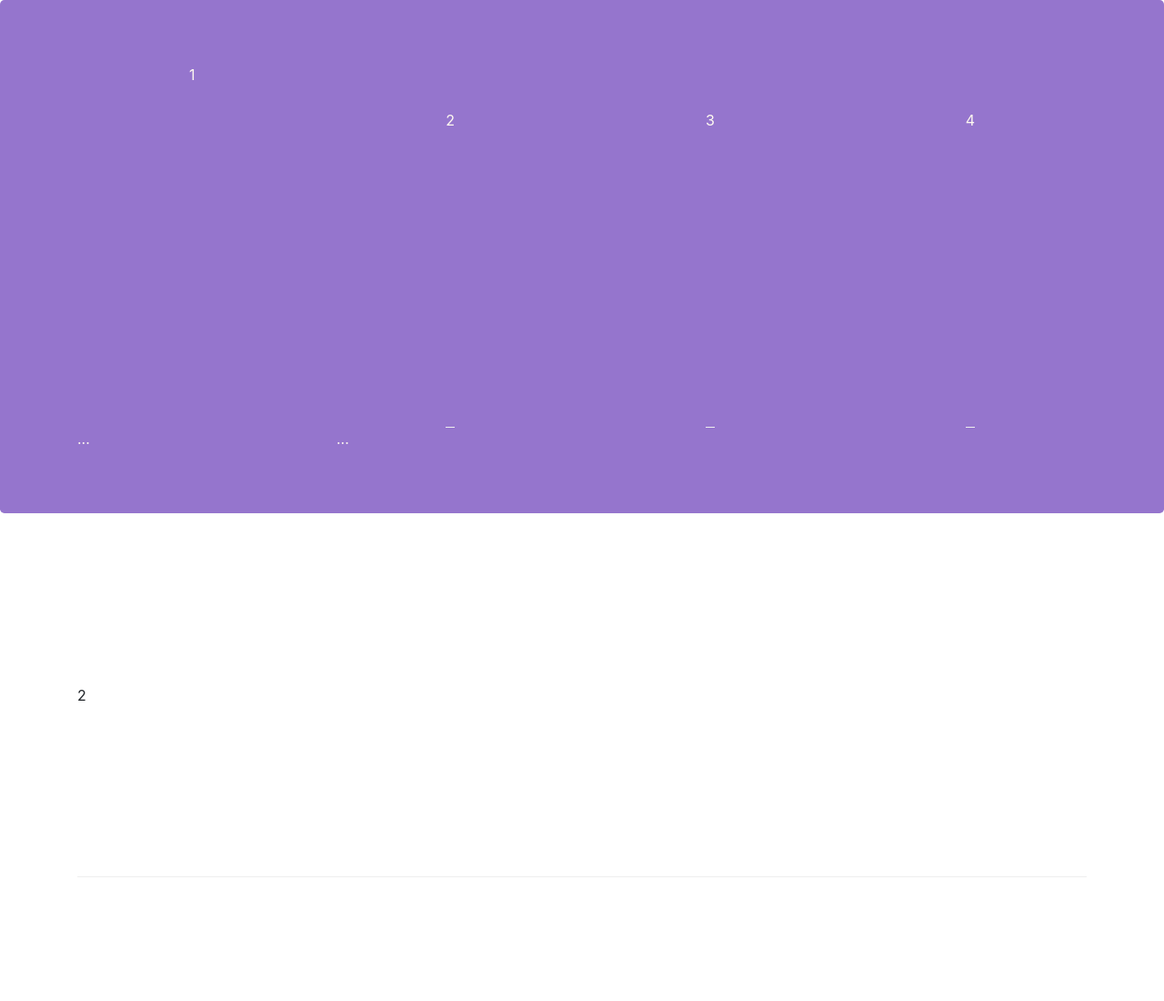
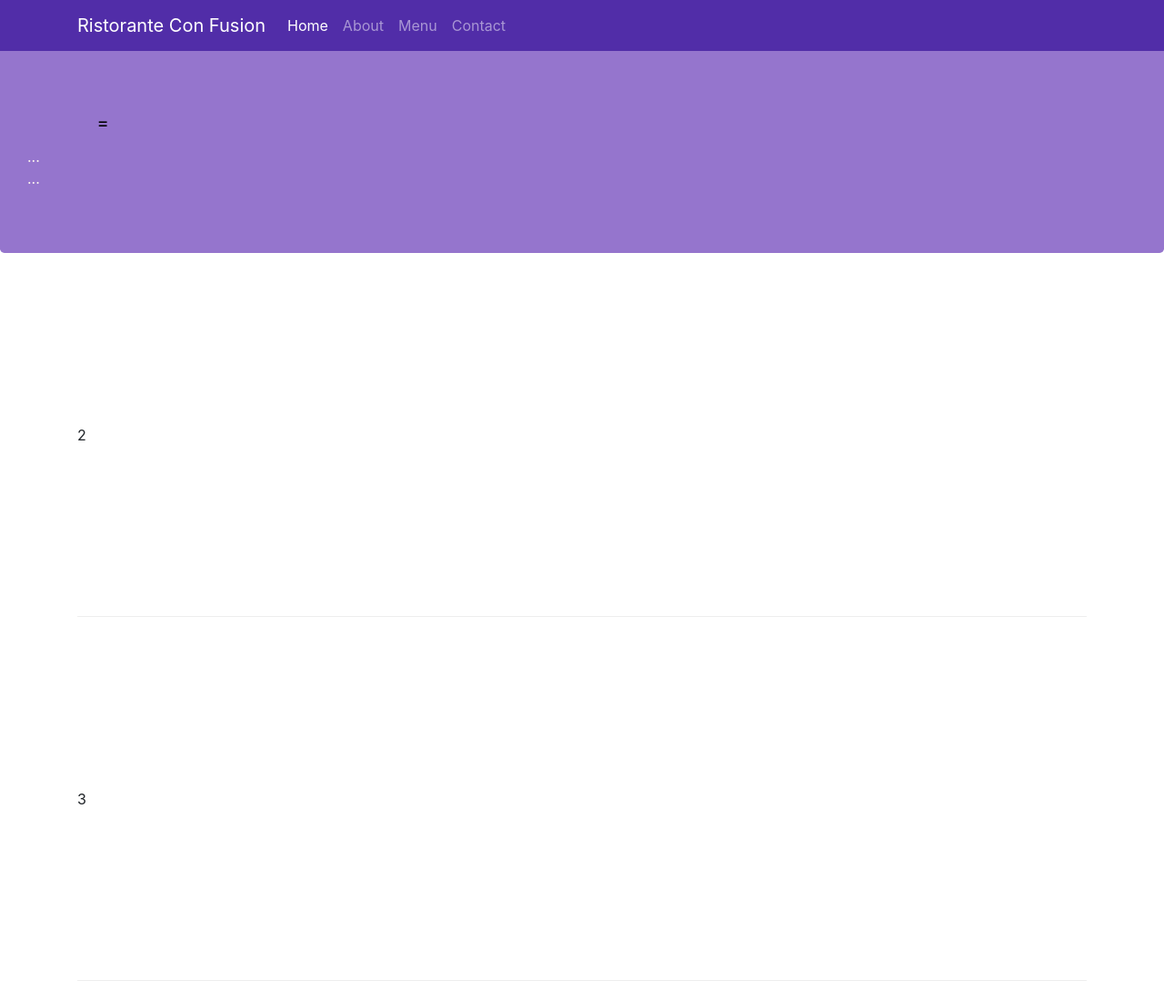
Before and after one commit to githainam/Bootstrap-Grid, a website: page Bai5.html in a window 1280 px wide. Shown: the top 1100 px of the page at 91% size. Drawn offline with nearby package versions, Linux system fonts and the light colour scheme.

Commit message:
Navigation Demo

```diff
--- a/Bai5.html
+++ b/Bai5.html
@@ -1,54 +1,97 @@
 <!DOCTYPE html>
 <html lang="en">
   <head>
-    <meta charset="UTF-8">
-    <meta http-equiv="X-UA-Compatible" content="IE=edge">
-    <meta name="viewport" content="width=device-width, initial-scale=1.0">
+    <meta charset="UTF-8" />
+    <meta http-equiv="X-UA-Compatible" content="IE=edge" />
+    <meta name="viewport" content="width=device-width, initial-scale=1.0" />
     <!-- Required meta tags always come first -->
-    <meta charset="utf-8">
-    <meta name="viewport" content="width=device-width, initial-scale=1, shrink-to-fit=no">
-    <meta http-equiv="x-ua-compatible" content="ie=edge">
+    <meta charset="utf-8" />
+    <meta
+      name="viewport"
+      content="width=device-width, initial-scale=1, shrink-to-fit=no"
+    />
+    <meta http-equiv="x-ua-compatible" content="ie=edge" />
     <!-- Bootstrap CSS -->
-    <link rel="stylesheet" href="node_modules/bootstrap/dist/css/bootstrap.min.css">
-    <link rel="stylesheet" href="style.css">
-
+    <link
+      rel="stylesheet"
+      href="node_modules/bootstrap/dist/css/bootstrap.min.css"
+    />
+    <link rel="stylesheet" href="style.css" />
 
     <title>Document</title>
+
 </head>
   <body>
     <header class="jumbotron">
       <div class="container">
-        <div class="row">
-            <div class="row row-header"> 1 </div>
 
-            <div class="row row-content"> 2 </div>
+          <div class="row row-header">
+            <nav
+              class="navbar navbar-dark navbar-expand-sm fixed-top"
+            >
+              <div class="container">
+                <a class="navbar-brand" href="#">Ristorante Con Fusion</a>
+                <ul class="navbar-nav mr-auto">
+                  <li class="nav-item active">
+                    <a class="nav-link" href="#">Home</a>
+                  </li>
+                  <li class="nav-item">
+                    <a class="nav-link" href="./aboutus.html">About</a>
+                  </li>
+                  <li class="nav-item">
+                    <a class="nav-link" href="#">Menu</a>
+                  </li>
+                  <li class="nav-item">
+                    <a class="nav-link" href="#">Contact</a>
+                  </li>
+                </ul>
+              </div>
+            </nav>
 
-            <div class="row row-content"> 3 </div>
+            <button
+              class="navbar-toggler"
+              type="button"
+              data-toggle="collapse"
+              data-target="#Navbar"
+            >
+              <span class="navbar-toggler-icon" >=</span>
+            </button>
 
-            <div class="row row-content"> 4 </div>
-
+            <div class="collapse navbar-collapse" id="Navbar">
+              <ul class="navbar-nav mr-auto">
+                <li class="nav-item active">
+                  <a class="nav-link" href="#">Home</a>
+                </li>
+                <li class="nav-item">
+                  <a class="nav-link" href="./aboutus.html">About</a>
+                </li>
+                <li class="nav-item"><a class="nav-link" href="#">Menu</a></li>
+                <li class="nav-item">
+                  <a class="nav-link" href="#">Contact</a>
+                </li>
+              </ul>
+            </div>
+          </div>
         </div>
         <div class="row">
-            <div class="col-12 col-sm-4 col-md-3"> ... </div>
-            <div class="col col-sm col-md"> ... </div>
-
+          <div class="col-12 col-sm6">...</div>
+          <div class="col-12 col-sm">...</div>
         </div>
       </div>
     </header>
 
     <section>
       <div class="container">
-        <div class="row row-content align-items-center"> 2 </div>
+        <div class="row row-content align-items-center">2</div>
 
-        <div class="row row-content align-items-center"> 3 </div>
+        <div class="row row-content align-items-center">3</div>
 
-        <div class="row row-content align-items-center"> ... </div>
+        <div class="row row-content align-items-center">...</div>
       </div>
 
       <div class="row">
-        <div class="col-12 col-sm-4 order-sm-last col-md-3"> 1 </div>
-        <div class="col col-sm order-sm-first col-md"> 2 </div>
-
+        <div class="col-12 col-sm-4 order-sm-last col-md-3">1</div>
+        <div class="col col-sm order-sm-first col-md">2</div>
       </div>
     </section>
 
@@ -56,15 +99,16 @@
       <div class="container">
         <div class="row">
           <div class="col-4 offset-1 col-sm-2">
-                  <ul class="list-unstyled"> ... </ul>
+            <ul class="list-unstyled">
+              ...
+            </ul>
           </div>
 
-            <div class="col-7 col-sm-5"> 2 </div>
+          <div class="col-7 col-sm-5">2</div>
 
-            <div class="col-12 col-sm-4 align-self-center"> 3 </div>
+          <div class="col-12 col-sm-4 align-self-center">3</div>
 
-            <div class="col-auto text-center"> 4 </div>
-
+          <div class="col-auto text-center">4</div>
         </div>
       </div>
     </footer>
--- a/style.css
+++ b/style.css
@@ -27,3 +27,11 @@ address{
     margin:0px;
     color:#0f0f0f;
 }
+body{
+    padding:50px 0px 0px 0px;
+    z-index:0;
+}
+
+.navbar-dark {
+     background-color: #512DA8;
+}
```
Also changed, not shown: aboutus.html (added, +115 -0 lines). Lines whose indentation alone changed are shown as unchanged.
